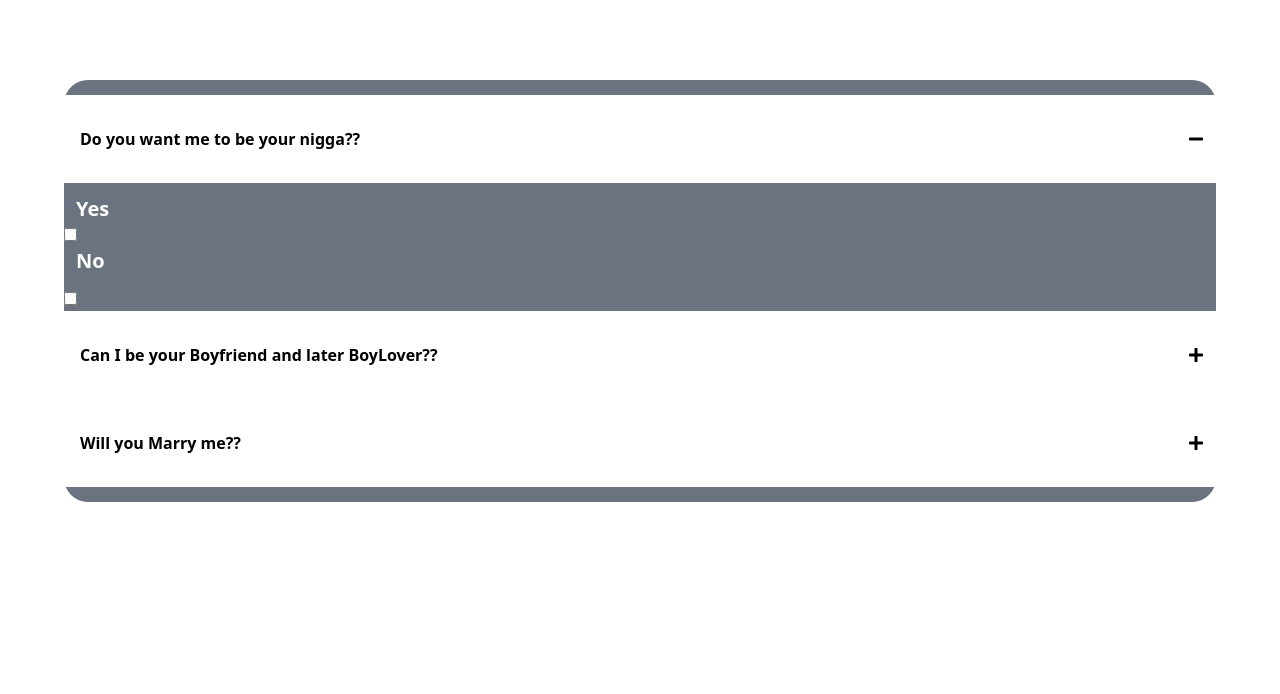
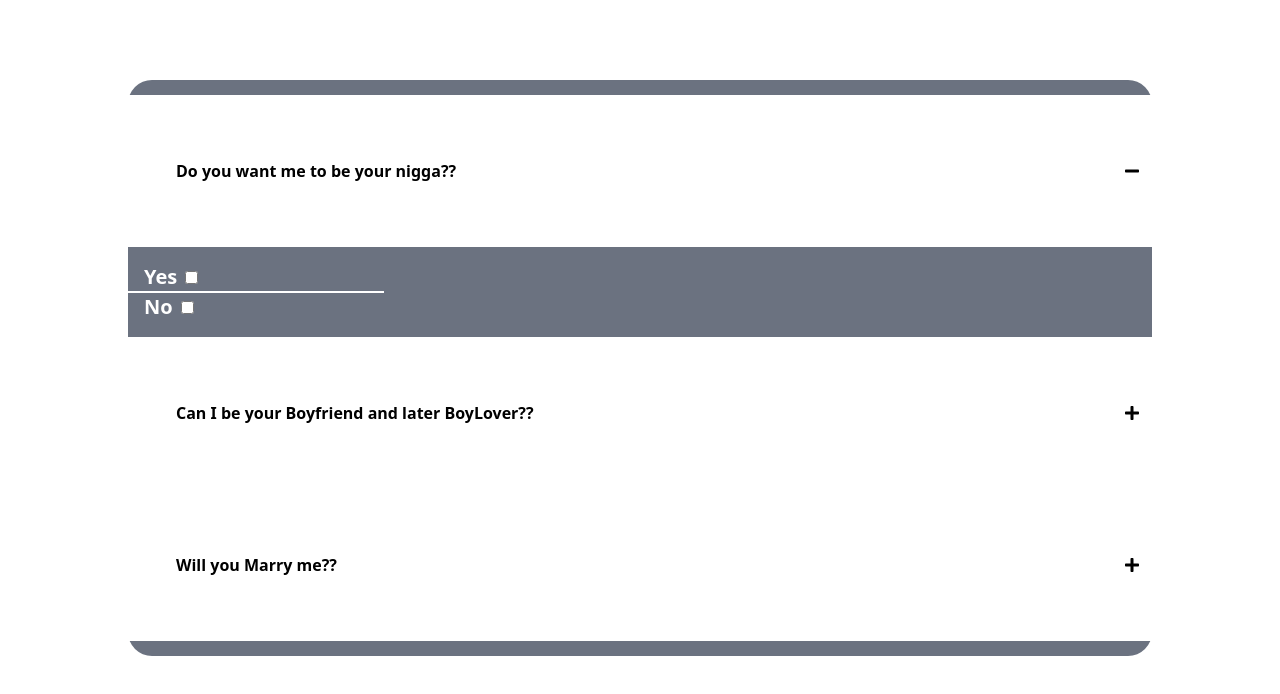
Before and after one commit to kolamat/accordion2, a React (Vite) app: page / in a window 1280 px wide. Both pictures are taken after a click on the button "Do you want me to be your nigga??". Shown: the top 694 px of the page. Built offline with nearby package versions, Linux system fonts and the light colour scheme.

Commit message:
On branch main Your branch is up to date with 'origin/main'.
Changes to be committed:
	modified:   src/components/Accordion.jsx

```diff
--- a/src/components/Accordion.jsx
+++ b/src/components/Accordion.jsx
@@ -17,7 +17,7 @@ const Accordion = () => {
   };
 
   return (
-    <div className={`h-screen pt-20 px-16 bg-white`}>
+    <div className={`h-screen pt-20 px-32 shadow-xl shadow-gray-950 bg-white`}>
       <div
         className={`border-t-[15px] border-b-[15px] border-gray-500 rounded-3xl`}
       >
@@ -25,7 +25,7 @@ const Accordion = () => {
           return (
             <div key={item.id}>
               <button
-                className={`flex justify-between items-center w-full text-center bg-white text-black pr-3`}
+                className={`flex justify-between items-center w-full text-center bg-white text-black pr-3 p-8`}
                 onClick={() => toggle(index)}
                 key={index}
               >
@@ -40,20 +40,17 @@ const Accordion = () => {
               </button>
               {clicked === index ? (
                 <div className={`bg-gray-500 text-white`}>
-                  <div>
-                    <p
-                      className={`flex justify-between p-3 pb-0 font-semibold text-xl transition-all duration-500`}
-                    >
-                      {item.answer1}
-                    </p>
+                  <div
+                    className={`flex gap-2 p-4 pb-0 items-center  font-semibold text-xl`}
+                  >
+                    <p className={``}>{item.answer1}</p>
                     <input type="checkbox" />
                   </div>
-                  <div>
-                    <p
-                      className={`flex justify-between p-3 pt-0 font-semibold text-xl transition-all duration-500`}
-                    >
-                      {item.answer2}
-                    </p>
+                  <div className={`bg-white w-64 h-[2px]`} />
+                  <div
+                    className={`flex gap-2 p-4 pt-0 items-center font-semibold text-xl`}
+                  >
+                    <p className={``}>{item.answer2}</p>
                     <input type="checkbox" />
                   </div>
                 </div>
```
